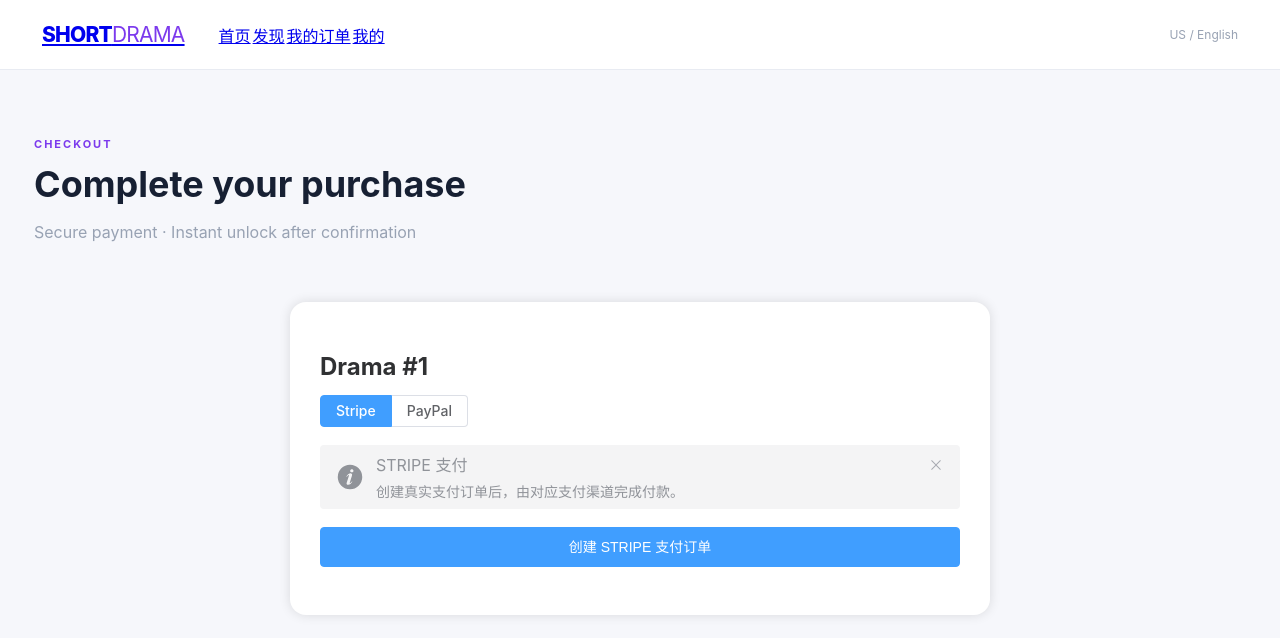
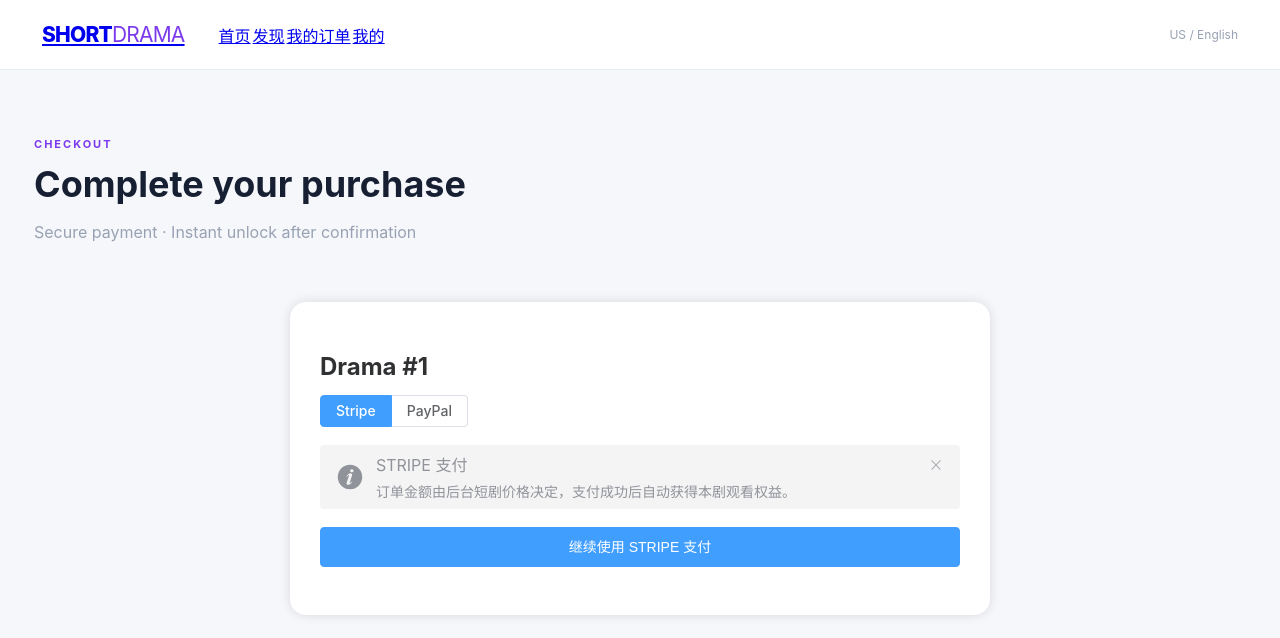
Before and after one commit to jackjie20162/short-drama-recommend, a Vue app in the folder client-tauri/: page /#/checkout/1 in a window 1280 px wide. Shown: the top 638 px of the page. Built offline with nearby package versions, Linux system fonts and the light colour scheme.

Commit message:
feat(client): complete Stripe Elements and PayPal capture flow

```diff
--- a/client-tauri/src/views/checkout/Checkout.vue
+++ b/client-tauri/src/views/checkout/Checkout.vue
@@ -1,2 +1,11 @@
-<script setup lang="ts">import{ref}from'vue';import{useRoute}from'vue-router';import{ElMessage}from'element-plus';import{request}from'../../api/client';const route=useRoute(),provider=ref<'STRIPE'|'PAYPAL'>('STRIPE'),creating=ref(false),result=ref<any>(null);async function buy(){creating.value=true;try{result.value=await request('/api/v1/payments/orders',{method:'POST',headers:{'Content-Type':'application/json'},body:JSON.stringify({user_id:1,drama_id:Number(route.params.dramaId),provider:provider.value,currency:'USD',return_url:'http://127.0.0.1:1421/?payment=success',cancel_url:'http://127.0.0.1:1421/?payment=cancel'})});if(result.value.approve_url)window.open(result.value.approve_url,'_blank');ElMessage.success('支付订单已创建')}catch(e:any){ElMessage.error(e.message)}finally{creating.value=false}}</script>
-<template><section><div class="page-title"><p class="eyebrow">CHECKOUT</p><h1>Complete your purchase</h1><p>Secure payment · Instant unlock after confirmation</p></div><el-card class="checkout"><h2>Drama #{{route.params.dramaId}}</h2><el-radio-group v-model="provider" class="providers"><el-radio-button label="STRIPE">Stripe</el-radio-button><el-radio-button label="PAYPAL">PayPal</el-radio-button></el-radio-group><el-alert :title="provider+' 支付'" description="创建真实支付订单后，由对应支付渠道完成付款。" type="info" show-icon/><el-button type="primary" size="large" class="pay-btn" :loading="creating" @click="buy">创建 {{provider}} 支付订单</el-button><div v-if="result" class="payment-result"><p>订单号：{{result.order_no}}</p><p>状态：{{result.status}}</p></div></el-card></section></template>
+<script setup lang="ts">
+import{onMounted,onBeforeUnmount,ref}from'vue';import{useRoute,useRouter}from'vue-router';import{ElMessage}from'element-plus';import{request}from'../../api/client';import{loadStripe}from'@stripe/stripe-js'
+const route=useRoute(),router=useRouter(),provider=ref<'STRIPE'|'PAYPAL'>('STRIPE'),creating=ref(false),paying=ref(false),result=ref<any>(null),cardHost=ref<HTMLElement|null>(null),stripe=ref<any>(null),card=ref<any>(null),stripeError=ref(''),returning=ref(false)
+async function mountStripe(){if(!result.value?.client_secret||!cardHost.value)return;const key=(import.meta as any).env.VITE_STRIPE_PUBLISHABLE_KEY;if(!key){stripeError.value='未配置 VITE_STRIPE_PUBLISHABLE_KEY';return}stripe.value=await loadStripe(key);if(!stripe.value){stripeError.value='Stripe 初始化失败';return}const elements=stripe.value.elements();card.value=elements.create('card');card.value.mount(cardHost.value)}
+async function buy(){creating.value=true;stripeError.value='';try{result.value=await request('/api/v1/payments/orders',{method:'POST',headers:{'Content-Type':'application/json'},body:JSON.stringify({user_id:1,drama_id:Number(route.params.dramaId),provider:provider.value,currency:'USD',return_url:location.origin+'/#/checkout/'+route.params.dramaId,cancel_url:location.origin+'/#/checkout/'+route.params.dramaId})});localStorage.setItem('pending_payment_order',JSON.stringify({order_id:result.value.order_id,provider:provider.value,provider_order_id:result.value.provider_order_id}));if(provider.value==='PAYPAL'&&result.value.approve_url){window.location.href=result.value.approve_url;return}if(provider.value==='STRIPE')await mountStripe();ElMessage.success('支付订单已创建')}catch(e:any){ElMessage.error(e.message)}finally{creating.value=false}}
+async function payStripe(){if(!stripe.value||!card.value||!result.value?.client_secret)return;paying.value=true;try{const r=await stripe.value.confirmCardPayment(result.value.client_secret,{payment_method:{card:card.value}});if(r.error){stripeError.value=r.error.message||'Stripe 支付失败';return}await refreshOrder(result.value.order_id)}finally{paying.value=false}}
+async function refreshOrder(id:number){const o=await request('/api/v1/payments/orders/'+id);result.value={...result.value,...o};if(o.status==='PAID'){ElMessage.success('支付成功，剧集已解锁');localStorage.removeItem('pending_payment_order');setTimeout(()=>router.push('/drama/'+route.params.dramaId),500)}else ElMessage.info('支付已提交，等待支付确认')}
+async function capturePaypal(){if(returning.value)return;const q=new URLSearchParams(location.search);const token=q.get('token');const pending=JSON.parse(localStorage.getItem('pending_payment_order')||'null');if(!token||!pending||pending.provider!=='PAYPAL')return;returning.value=true;try{const r=await request('/api/v1/payments/capture',{method:'POST',headers:{'Content-Type':'application/json'},body:JSON.stringify({order_id:pending.order_id,provider_order_id:token})});result.value={...pending,...r};if(r.status==='PAID'){localStorage.removeItem('pending_payment_order');ElMessage.success('PayPal 支付成功，剧集已解锁');history.replaceState({},'',location.href.split('?')[0]+'#/drama/'+route.params.dramaId);setTimeout(()=>router.push('/drama/'+route.params.dramaId),300)}else ElMessage.info('PayPal 支付状态：'+r.status)}catch(e:any){ElMessage.error(e.message)}finally{returning.value=false}}
+onMounted(capturePaypal);onBeforeUnmount(()=>{try{card.value?.destroy()}catch{}})
+</script>
+<template><section><div class="page-title"><p class="eyebrow">CHECKOUT</p><h1>Complete your purchase</h1><p>Secure payment · Instant unlock after confirmation</p></div><el-card class="checkout"><h2>Drama #{{route.params.dramaId}}</h2><el-radio-group v-model="provider" class="providers" :disabled="!!result"><el-radio-button label="STRIPE">Stripe</el-radio-button><el-radio-button label="PAYPAL">PayPal</el-radio-button></el-radio-group><el-alert :title="provider+' 支付'" description="订单金额由后台短剧价格决定，支付成功后自动获得本剧观看权益。" type="info" show-icon/><el-button v-if="!result" type="primary" size="large" class="pay-btn" :loading="creating" @click="buy">继续使用 {{provider}} 支付</el-button><template v-if="result&&provider==='STRIPE'"><div class="stripe-box"><p>银行卡支付</p><div ref="cardHost" class="card-host"></div><el-button type="primary" size="large" :loading="paying" @click="payStripe">确认支付 {{result.amount}} {{result.currency}}</el-button><p v-if="stripeError" class="error">{{stripeError}}</p></div></template><div v-if="result&&provider==='PAYPAL'" class="payment-result"><p>PayPal 订单：{{result.provider_order_id}}</p><p>状态：{{result.status}}</p></div><div v-if="result" class="payment-result"><p>本地订单：{{result.order_no||result.order_id}}</p><p>支付状态：{{result.status}}</p></div></el-card></section></template>
```
